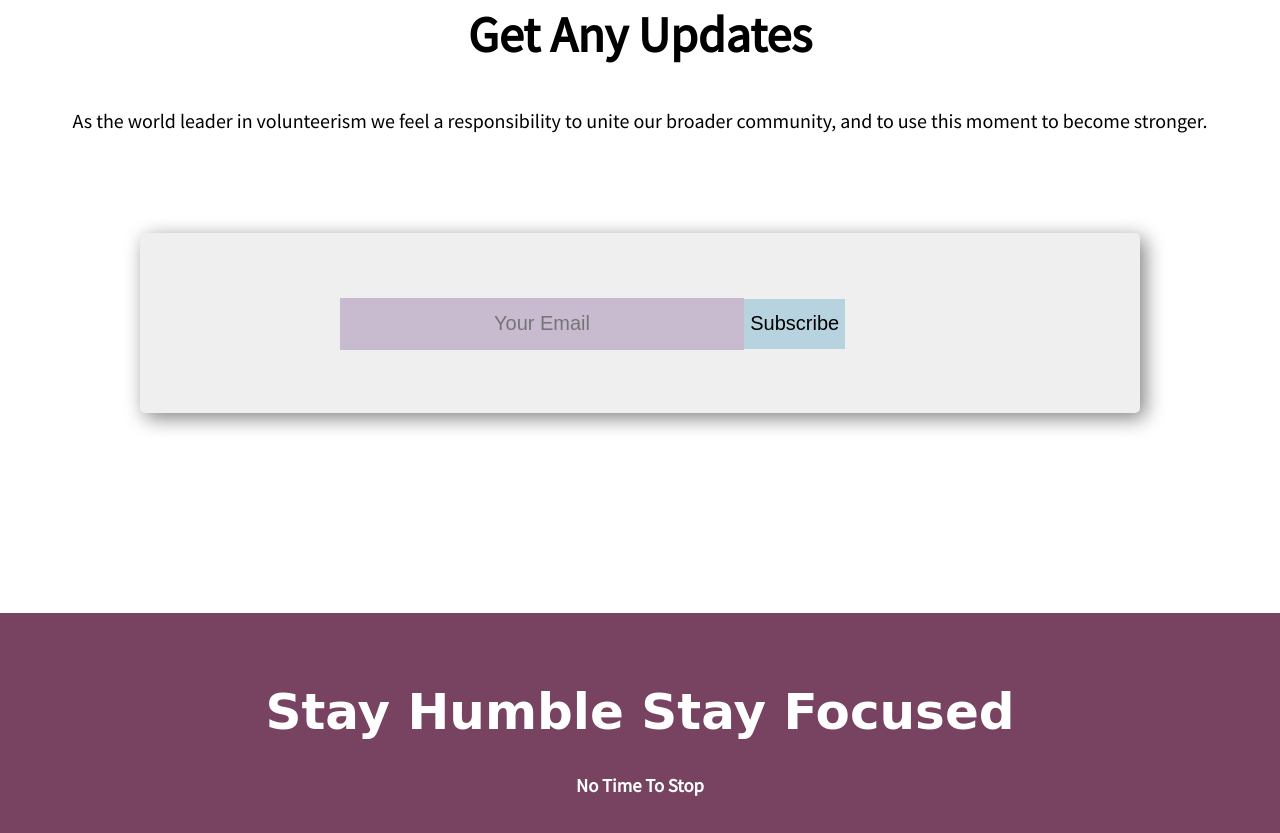
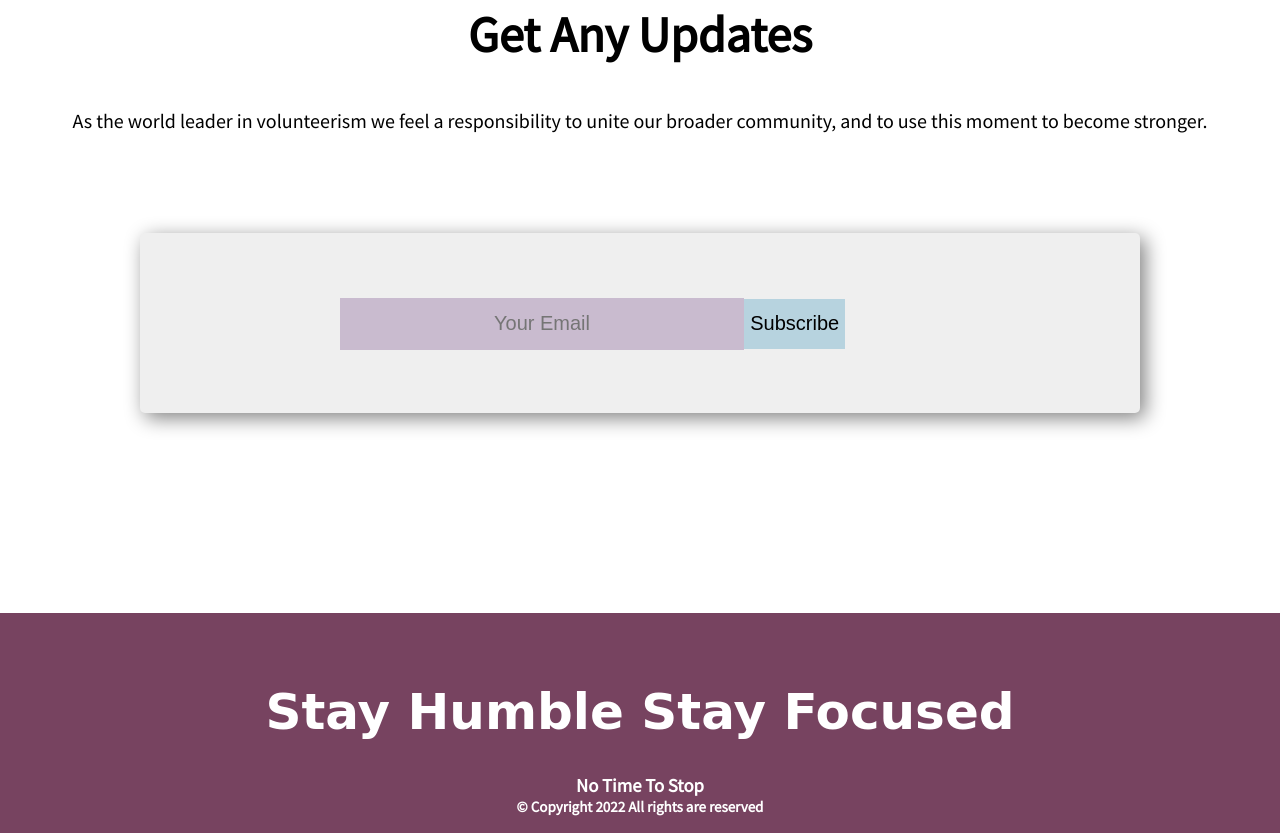
Before and after one commit to deadinsec/assignment-1, a plain HTML site: page index.html in a window 1280 px wide. Shown: the part 2784-3617 px from the top of the page. Drawn offline with Linux system fonts and the light colour scheme.

Commit message:
copyright_added

```diff
--- a/index.html
+++ b/index.html
@@ -113,7 +113,12 @@
 <footer>
     <div class="footer-div">
         <h1 class="footer-h1">Stay Humble Stay Focused</h1>
-        <h3 class="footer-h3">No Time To Stop</h3>
+        <h3 class="footer-h3">No Time To Stop
+            <br>
+            <p class="footer-p">
+                &copy; Copyright 2022 All rights are reserved
+            </p>
+        </h3>
     </div>
 </footer>
 
--- a/style.css
+++ b/style.css
@@ -256,8 +256,16 @@ footer {
 }
 
 .footer-h3 {
-    padding-bottom: 20px;
+    padding-bottom: 0px;
     margin-bottom: 0;
+    margin-bottom: 20px;
     text-align: center;
     color: white;
 }
+
+.footer-p {
+    font-size: 15px;
+    text-align: center;
+    color: white;
+    margin: 0;
+}
```
